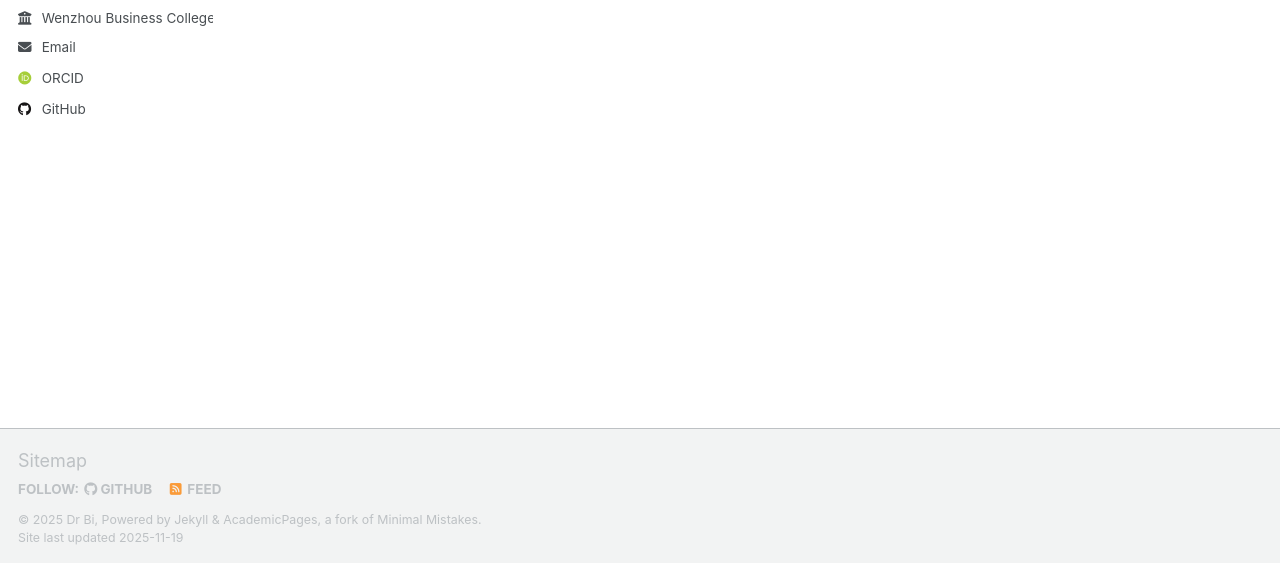
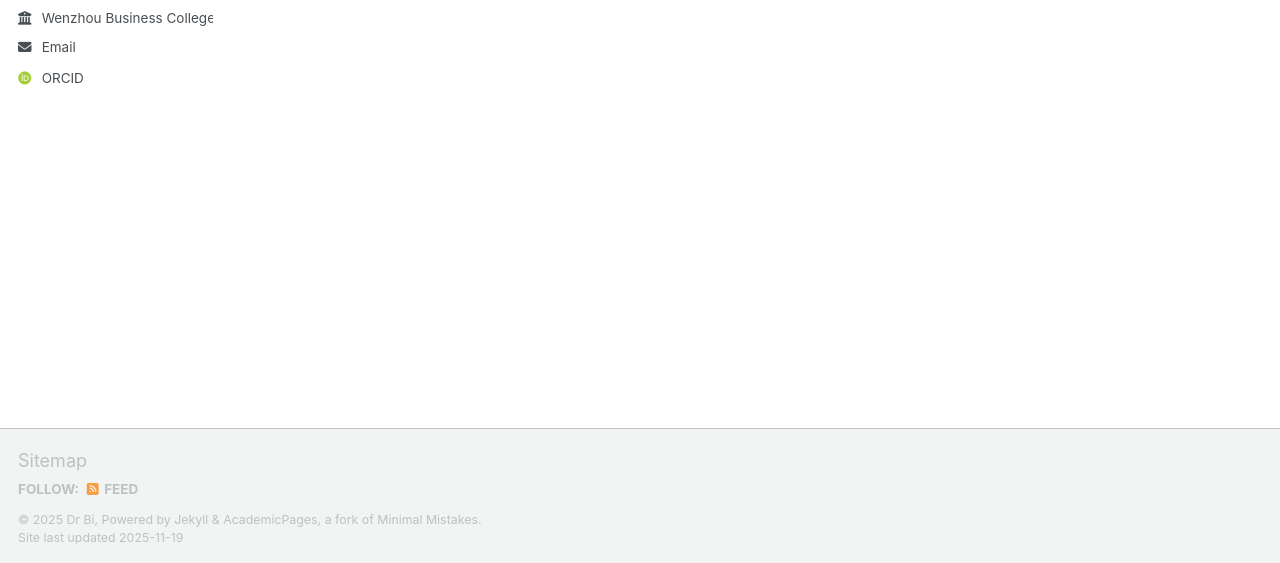
Before and after one commit to biyuhan/biyuhan.github.io, a Jekyll site: the page built from _pages/about.md, in a window 1280 px wide. Shown: the part 334-897 px from the top of the page. Built offline with Jekyll 4.4.1, drawn with Linux system fonts in a browser that asks for light colours; some web fonts are replaced; a script that is not in the unit is left out.

Commit message:
Update _config.yml

```diff
--- a/_config.yml
+++ b/_config.yml
@@ -46,7 +46,7 @@ author:
   #bitbucket        : # Username - Update with your username on the site
   #codepen          : # Username
   #dribbble         : # Username
-  github           : "https://github.com/biyuhan"
+  #github           : "https://github.com/biyuhan"
   #kaggle           : # Username
   #stackoverflow    : # User number or user number and name (i.e., use "1" or "1/jeff-atwood")
 
```
